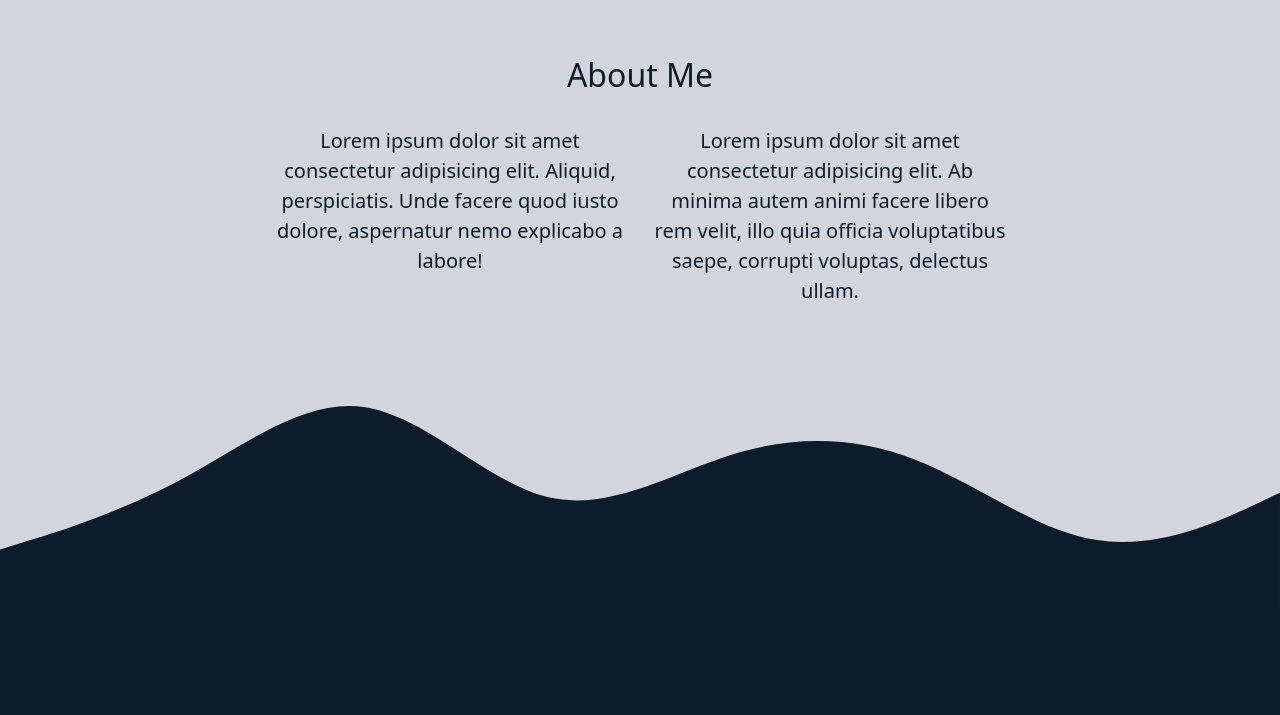
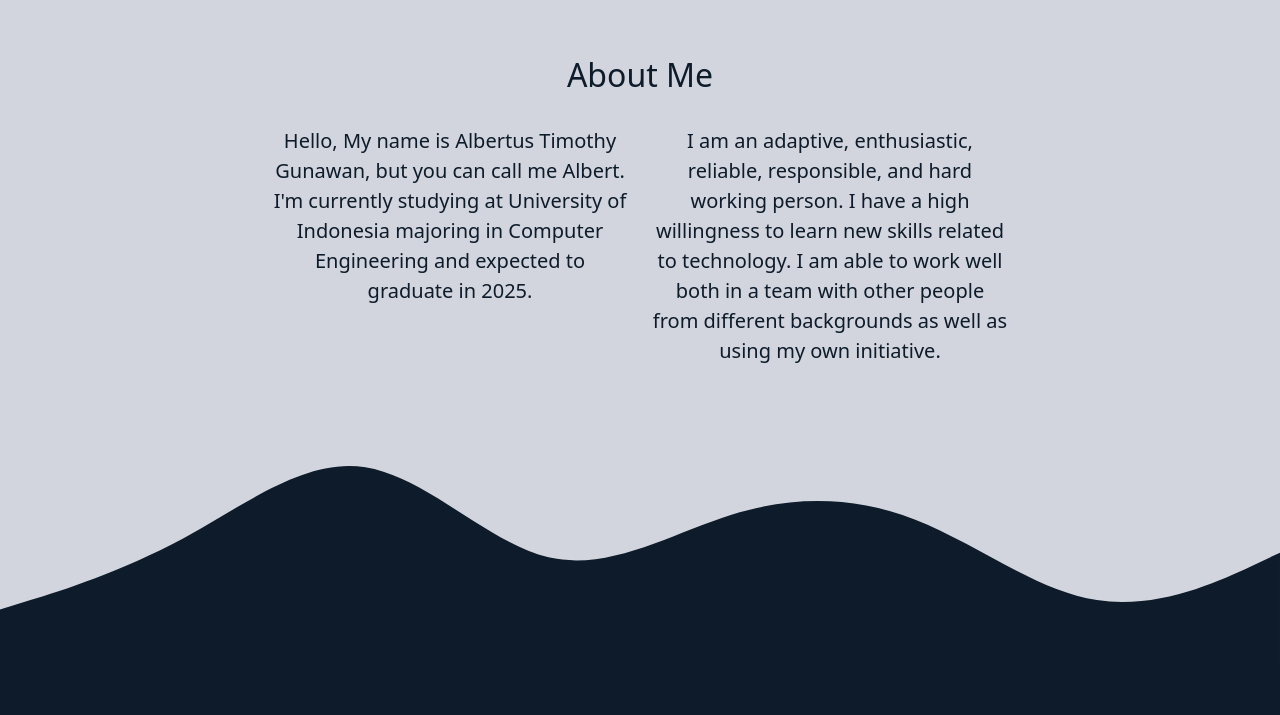
Before and after one commit to albertustimothyy/albertustimothyy.github.io, a plain HTML site: page index.html in a window 1280 px wide. Shown: the part 840-1555 px from the top of the page. Drawn offline with nearby package versions, Linux system fonts and the light colour scheme.

Commit message:
Second Commit

```diff
--- a/index.html
+++ b/index.html
@@ -52,10 +52,13 @@
         </div>
         <div class="row justify-content-center">
           <div class="col-md-4 fs-5 text-center">
-            <p>Lorem ipsum dolor sit amet consectetur adipisicing elit. Aliquid, perspiciatis. Unde facere quod iusto dolore, aspernatur nemo explicabo a labore!</p>
+            <p>Hello, My name is Albertus Timothy Gunawan, but you can call me Albert. I'm currently studying at University of Indonesia majoring in Computer Engineering and expected to graduate in 2025.</p>
           </div>
           <div class="col-md-4 fs-5 text-center">
-            <p>Lorem ipsum dolor sit amet consectetur adipisicing elit. Ab minima autem animi facere libero rem velit, illo quia officia voluptatibus saepe, corrupti voluptas, delectus ullam.</p>
+            <p>
+              I am an adaptive, enthusiastic, reliable, responsible, and hard working person. I have a high willingness to learn new skills related to technology. I am able to work well both in a team with other people from different
+              backgrounds as well as using my own initiative.
+            </p>
           </div>
         </div>
       </div>
@@ -117,7 +120,7 @@
           <h2>Contact Me</h2>
         </div>
       </div>
-      <div class="row justify-content-center">
+      <div class="row justify-content-center px-4">
         <div class="col-md-6">
           <form>
             <div class="mb-3">
```
